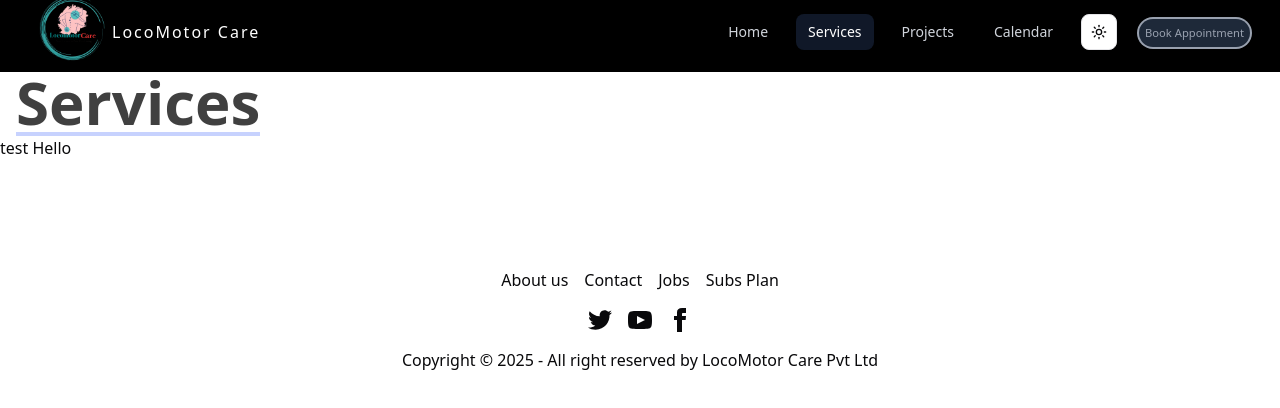
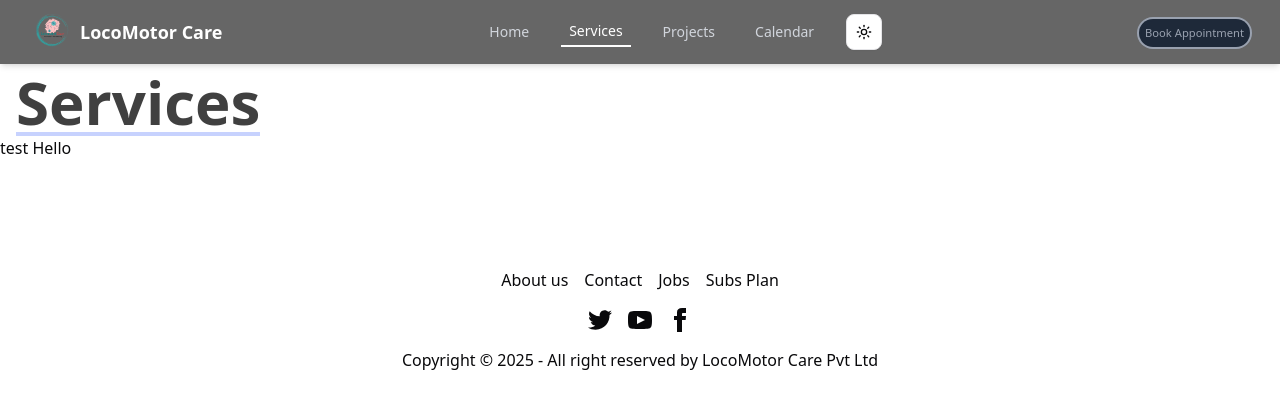
Before and after one commit to ChandanKumarWeb/LocoMotor-Care, a Next.js app: page /services in a window 1280 px wide. Shown: the top 408 px of the page. Built offline with nearby package versions, Linux system fonts and the light colour scheme.

Commit message:
edit in navbar

```diff
--- a/src/app/Components/Banner.tsx
+++ b/src/app/Components/Banner.tsx
@@ -7,7 +7,7 @@ interface BannerProps {
 const Banner: React.FC<BannerProps> = ({ pageName }) => {
   return (
     <div>
-      <div className="relative h-18 bg-black w-full"> </div>
+      <div className="relative h-18 w-full"> </div>
       <motion.div
         className="w-full max-w-xs sm:max-w-sm md:max-w-md items-center lg:max-w-[35vw] flex flex-col justify-center lg:items-start text-white mx-4 gap-4"
         initial={{ opacity: 0, x: -50 }}
--- a/src/app/Components/Navbar.tsx
+++ b/src/app/Components/Navbar.tsx
@@ -15,37 +15,36 @@ import classNames from "classnames";
 import { ModeToggle } from "./ModeToogle";
 
 const navigation = [
-  { name: "Home", href: "/", current: false },
-  { name: "Services", href: "/services", current: false },
-  { name: "Projects", href: "/projects", current: false },
-  { name: "Calendar", href: "/calendar", current: false },
+  { name: "Home", href: "/" },
+  { name: "Services", href: "/services" },
+  { name: "Projects", href: "/projects" },
+  { name: "Calendar", href: "/calendar" },
 ];
 
 export default function Navbar() {
   const pathname = usePathname();
 
   return (
-    <Disclosure as="nav" className="bg-transparent absolute top-0 left-0 w-full z-50 ">
-      <div className="mx-auto max-w-7xl px-2 sm:px-6 lg:px-8">
-        <div className="relative flex h-16 items-center justify-between">
-          <div className="absolute inset-y-0 left-0 flex items-center sm:hidden">
-            <DisclosureButton className="group relative inline-flex items-center justify-center rounded-md p-2 text-gray-400 hover:bg-gray-700 hover:text-white focus:ring-2 focus:ring-white focus:outline-hidden focus:ring-inset">
-              <span className="sr-only">Open main menu</span>
-              <Bars3Icon aria-hidden="true" className="block size-6 group-data-open:hidden" />
-              <XMarkIcon aria-hidden="true" className="hidden size-6 group-data-open:block" />
+<Disclosure as="nav" className="fixed top-0 z-50 w-full bg-black/60 backdrop-blur-md shadow-md">
+  <div className="mx-auto max-w-7xl px-4 sm:px-6 lg:px-8">
+    <div className="flex h-16 items-center justify-between">
+
+      {/* Mobile Hamburger Button */}
+      <div className="flex items-center sm:hidden">
+        <DisclosureButton className="inline-flex items-center justify-center rounded-md p-2 text-gray-300 hover:text-white hover:bg-gray-700 focus:outline-none focus:ring-2 focus:ring-white">
+          <Bars3Icon className="block h-6 w-6 ui-open:hidden" />
+          <XMarkIcon className="hidden h-6 w-6 ui-open:block" />
         </DisclosureButton>
       </div>
 
       {/* Logo */}
-          <div className="flex flex-1 items-center lg:justify-between sm:items-stretch sm:justify-start">
-            <div className="flex flex-1 justify-center mt-5 lg:mt-0 lg:justify-start items-center">
-              <Image alt="logo" src={logo} width={100} height={100} className="logo" />
-              <h3 className="companyName hidden lg:inline">LocoMotor Care</h3>
+      <div className="flex items-center gap-2">
+        <Image src={logo} alt="Logo" width={40} height={40} className="logo" />
+        <h3 className="text-white text-lg font-semibold hidden sm:block">LocoMotor Care</h3>
       </div>
 
-            {/* Desktop Navigation */}
-            <div className="hidden sm:ml-6 sm:block">
-              <div className="flex h-full justify-center items-center space-x-4">
+      {/* Nav Links - Show on sm and up */}
+      <div className="hidden sm:flex flex-1 justify-center items-center gap-6">
         {navigation.map((item) => {
           const isActive = pathname === item.href;
           return (
@@ -54,30 +53,31 @@ export default function Navbar() {
               href={item.href}
               className={classNames(
                 isActive
-                          ? "bg-gray-900 text-white"
-                          : "text-gray-300 hover:bg-gray-700 hover:text-white",
-                        "rounded-md px-3 py-2 text-sm font-medium"
+                  ? "text-white border-b-2 border-white"
+                  : "text-gray-300 hover:text-white relative group",
+                "px-2 py-1 text-sm font-medium transition-all whitespace-nowrap"
               )}
             >
-                      {item.name}
+              <span>{item.name}</span>
+              {!isActive && (
+                <span className="absolute left-0 -bottom-1 h-0.5 w-0 bg-white transition-all group-hover:w-full" />
+              )}
             </Link>
           );
         })}
-                <ModeToggle/>
+        <ModeToggle />
+      </div>
+
+      {/* Appointment Button */}
+      <div className="hidden sm:flex items-center">
+        <Appointmentbtn btnName={"Book Appointment"} />
       </div>
     </div>
   </div>
 
-          {/* Appointment Button */}
-          <div className="absolute inset-y-0 right-0 flex items-center pr-2 sm:static sm:inset-auto sm:ml-6 sm:pr-0">
-          <Appointmentbtn btnName={'Book Appointment'} />
-          </div>
-        </div>
-      </div>
-
-      {/* Mobile Navigation */}
-      <DisclosurePanel className="sm:hidden bg-black">
-        <div className="space-y-1 px-2 pt-2 pb-3 text-center w-full d-flex items-center justify-center">
+  {/* Mobile Navigation Panel */}
+  <DisclosurePanel className="sm:hidden">
+    <div className="space-y-2 px-4 pb-4 pt-2 text-center text-white">
       {navigation.map((item) => {
         const isActive = pathname === item.href;
         return (
@@ -86,7 +86,7 @@ export default function Navbar() {
             href={item.href}
             className={classNames(
               isActive
-                    ? "bg-gray-900 text-white w-fit "
+                ? "bg-gray-800 text-white"
                 : "text-gray-300 hover:bg-gray-700 hover:text-white",
               "block rounded-md px-3 py-2 text-base font-medium"
             )}
@@ -95,9 +95,14 @@ export default function Navbar() {
           </Link>
         );
       })}
-        <ModeToggle/>
+              <ModeToggle />
+      <div className="mt-4">
+        <Appointmentbtn btnName={"Book Appointment"} />
+      </div>
     </div>
   </DisclosurePanel>
 </Disclosure>
+
+
   );
 }
--- a/src/app/Css/Navbar.css
+++ b/src/app/Css/Navbar.css
@@ -1,9 +1,18 @@
-.logo{
-    max-width: 5rem;
-    max-height: 5rem;
-  }
-.companyName{
-  font-size: 1rem;
-  letter-spacing: 2px;
-  color: #fff;
+/* .logo {
+  object-fit: contain;
 }
+
+.companyName {
+  font-size: 1.25rem;
+  font-weight: 600;
+  color: white;
+} */
+.logo {
+  object-fit: contain;
+}
+
+.companyName {
+  font-size: 1.20rem;
+  font-weight: 600;
+  color: white;
+}
```
Lines whose indentation alone changed are shown as unchanged.
